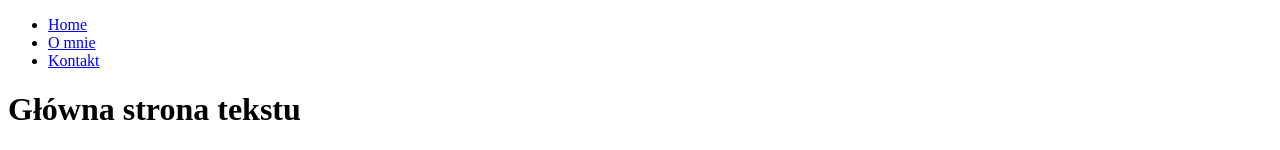
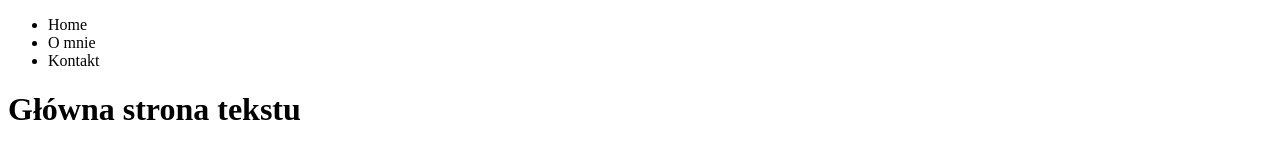
Before and after one commit to dominika1401/zadania-html, a plain HTML site: page 2-struktura-strony-html/index.html in a window 1280 px wide. Shown: the top 150 px of the page. Drawn offline with Linux system fonts and the light colour scheme.

Commit message:
zadania.poprawione

```diff
--- a/2-struktura-strony-html/index.html
+++ b/2-struktura-strony-html/index.html
@@ -11,24 +11,26 @@
 <body>
     <nav id="menu-nawigacyjne">
         <ul>
-            <li class="Home"><a href="#home">Home</a></li>
-            <li class="Omnie"><a href="#omnie"> O mnie</a></li>
-            <li class="Kontakt"><a href="#kontakt">Kontakt</a></li>
+            <li class="home">Home</li>
+            <li class="oMnie">O mnie</li>
+            <li class="kontakt">Kontakt</li>
         </ul>
     </nav>
-    <header id="Home">
+    <header id="home">
         <h1>Główna strona tekstu</h1>
         <p>Lorem ipsum dolor sit, amet consectetur adipisicing elit. Consequuntur, in incidunt consectetur odit
             similique ipsam vel optio numquam ducimus, fugit facere vero officia! Odit, unde excepturi fuga possimus
             quidem minima!</p>
     </header>
-    <section id="Omnie">
+
+    <section id="oMnie">
         <h2>O mnie </h2>
         <p>Lorem ipsum dolor sit amet consectetur adipisicing elit. Ab, doloribus quisquam qui tempore aspernatur quae
             voluptatibus sequi ut. Corrupti accusantium assumenda, autem ipsam eos itaque magnam dignissimos cum? Nemo,
             consequatur.</p>
     </section>
-    <section id="Kontakt">
+
+    <section id="kontakt">
         <h2>Kontakt</h2>
         <p>Lorem ipsum dolor sit amet consectetur adipisicing elit. Commodi, quod eligendi deleniti libero blanditiis
             iste pariatur velit voluptatum quia dolores accusantium nihil deserunt, qui sint? Ipsam ipsa iusto ut
@@ -38,6 +40,7 @@
             blanditiis ex qui temporibus neque necessitatibus placeat aperiam facere perferendis eos, ea officia
             pariatur mollitia at in!</p>
     </section>
+
     <footer>
         <p>copywright by A. Kowalski</p>
     </footer>
```
